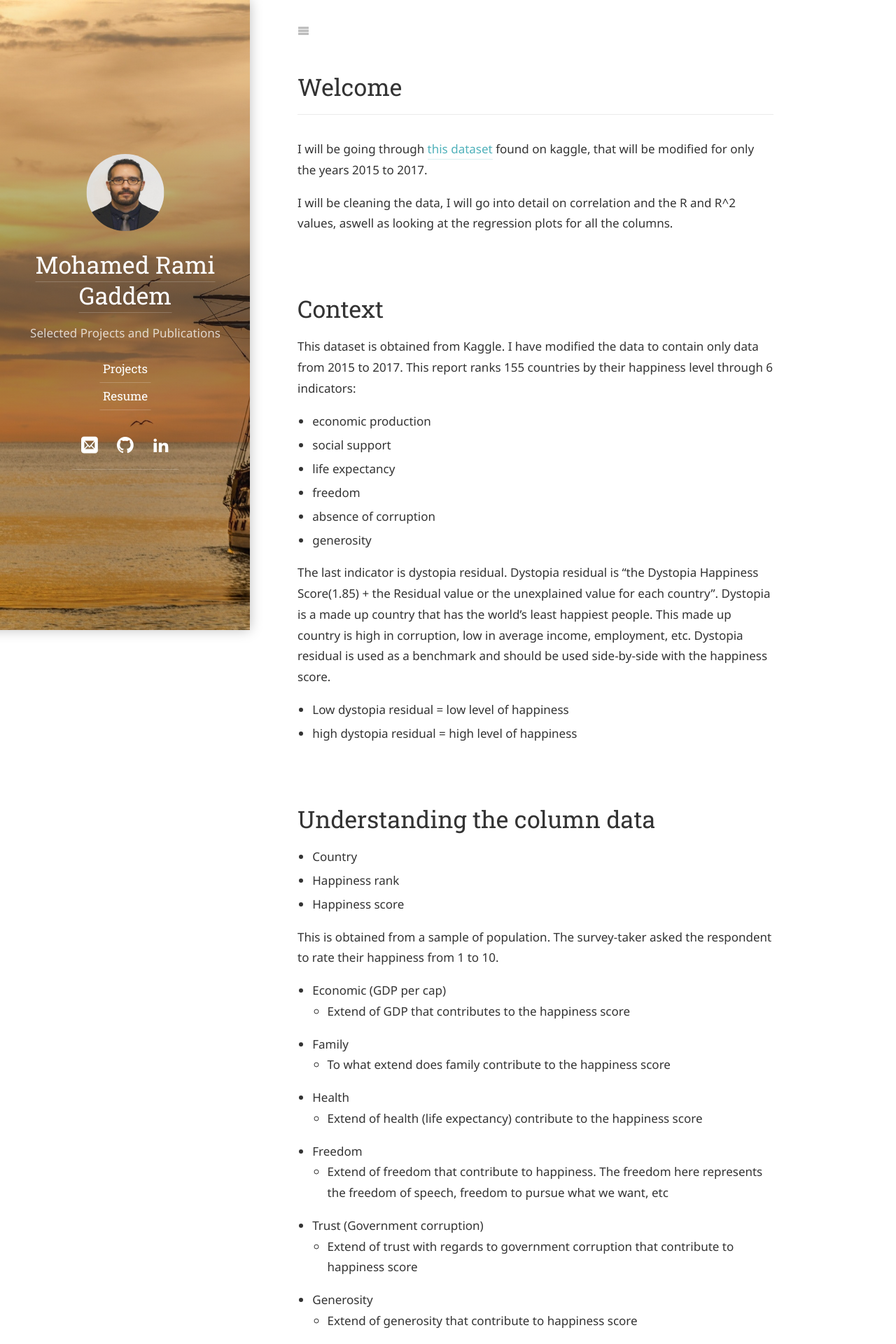
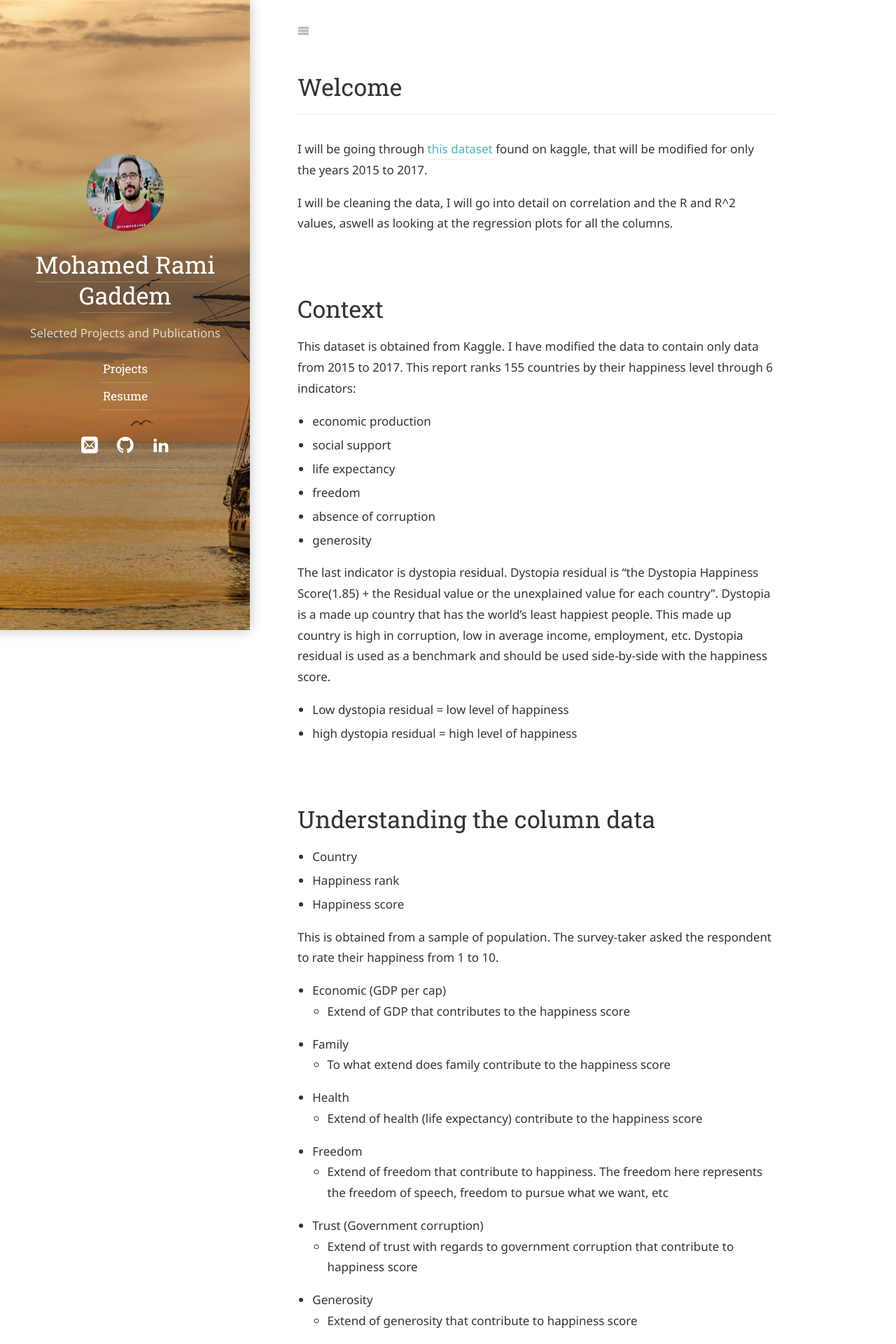
Before and after one commit to m-rami-g/M-rami-g.github.io, a Jekyll site: the page built from project/storage/happiness.md, in a window 1280 px wide. Shown: the top 1920 px of the page at 70% size. Built offline with Jekyll 4.4.1, drawn with Linux system fonts in a browser that asks for light colours; some web fonts are replaced; our own code applies the rules of GitHub Pages for plain Markdown files; a script that is not in the unit is left out.

Commit message:
Update _config.yml

```diff
--- a/_config.yml
+++ b/_config.yml
@@ -36,7 +36,7 @@ keywords:              [Chemical Engineering, Generative Art, Education]
 # A (square) logo for your site.
 # If provided, it will be shown at the top of the sidebar.
 # It also used by the `jekyll-seo-tag` plugin.
-logo:                  /assets/img/photosuit.jpg
+logo:                  /assets/icons/mered.png
 
 # This should be the same author as first entry in `_data/authors.yml`.
 author:
```
